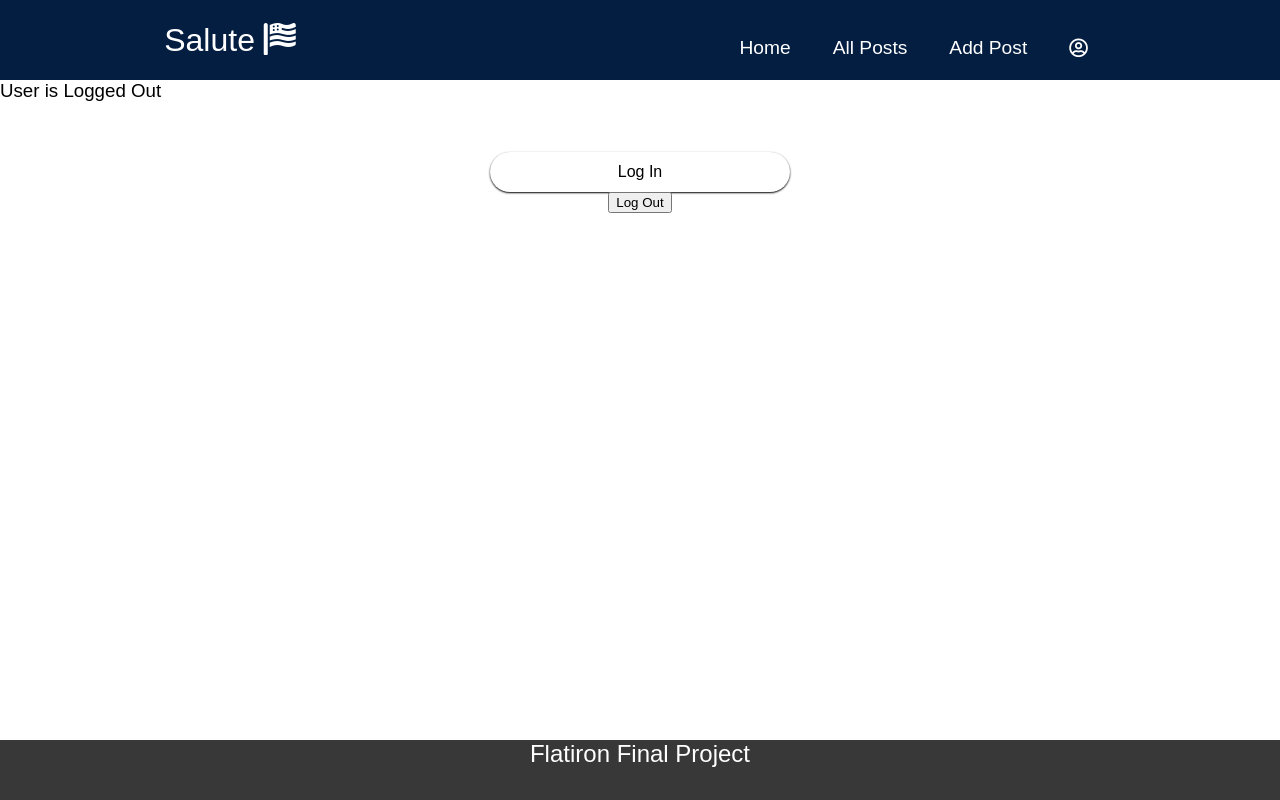
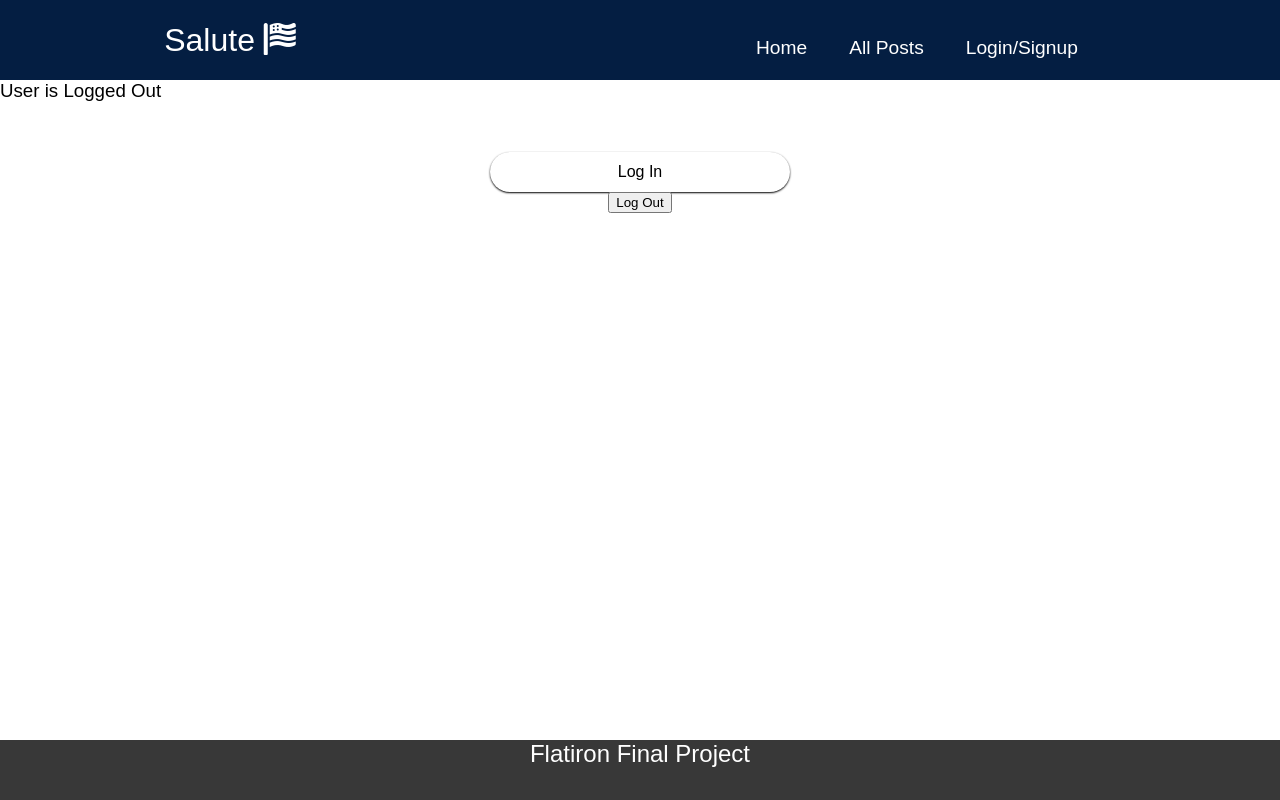
Before and after one commit to BRoel/feed-it_frontend, a React (Create React App) app: page / in a window 1280 px wide. Built offline with nearby package versions, Linux system fonts and the light colour scheme; no server answers.

Commit message:
added auth to navbar

```diff
--- a/src/components/NavBar.js
+++ b/src/components/NavBar.js
@@ -1,6 +1,7 @@
 import React, {useState} from 'react';
 import { Link } from 'react-router-dom';
 import './Navbar.css';
+import { useAuth0 } from '@auth0/auth0-react';
 
 function NavBar() {
 
@@ -9,6 +10,9 @@ function NavBar() {
     const handleClick = () => setClick(!click);
 
     const closeMobileMenu = () => setClick(false)
+    const {
+        isAuthenticated,
+    } = useAuth0();
 
     return (
         <>
@@ -31,16 +35,28 @@ function NavBar() {
                                 All Posts
                             </Link>
                         </li>
+                        {
+                            isAuthenticated ?
                             <li className='nav-item'>
                                 <Link to='/posts/new' className='nav-links' onClick={closeMobileMenu}>
                                     Add Post
                                 </Link>
                             </li>
+                            :
+                            <li className='nav-item'>
+                                <Link to='/registration' className='nav-links' onClick={closeMobileMenu}>
+                                    Login/Signup
+                                </Link>
+                            </li>
+                        }
+                        {
+                            isAuthenticated ?
                             <li className='nav-item'>
                             <Link to='/profile' className='nav-links' onClick={closeMobileMenu}>
                             <i className='far fa-user-circle'></i>
                             </Link>
-                        </li>
+                            </li> : null
+                        }
                     </ul>
                 </div>
             </nav>
```
Lines whose indentation alone changed are shown as unchanged.
